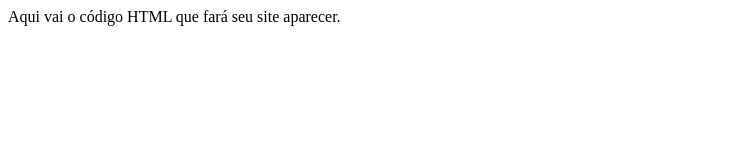
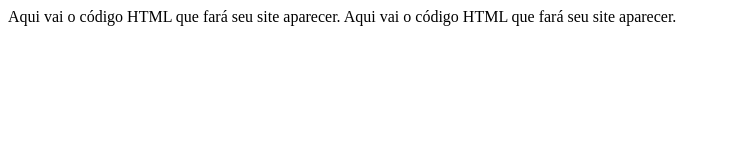
Before and after one commit to milenafelix/projeto-curso-git, a plain HTML site: page index.html in a window 1280 px wide. Shown: the whole page, without its empty margins (0-731 px from the left). Drawn offline with Linux system fonts and the light colour scheme.

```diff
--- a/index.html
+++ b/index.html
@@ -6,5 +6,6 @@
   </head>
   <body>
     Aqui vai o código HTML que fará seu site aparecer.
+    Aqui vai o código HTML que fará seu site aparecer.
   </body>
 </html>
```
Also changed, not shown: contato.html (added).
